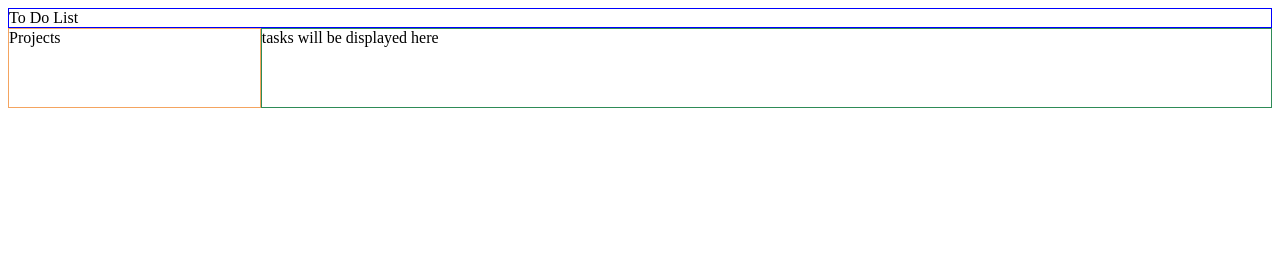
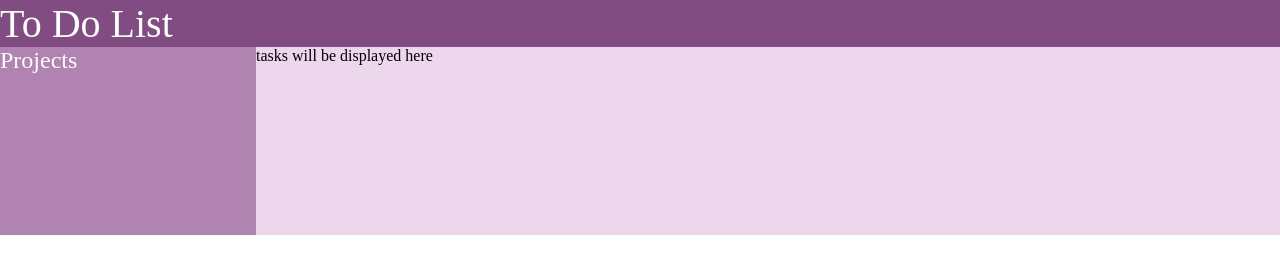
Before and after one commit to shinymayo/to-do-list, a website built with webpack: page index.html in a window 1280 px wide. Built offline with nearby package versions, Linux system fonts and the light colour scheme.

Commit message:
Add basic styling

```diff
--- a/src/index.js
+++ b/src/index.js
@@ -7,6 +7,8 @@ import Icon from './icon.png';
 // data
 import Data from "./data.xml";
 import Notes from "./data.csv";
+
+import createTaskFolders from "./taskFolders";
 
 // function component() {
 //   const element = document.createElement("div");
@@ -30,7 +32,6 @@ import Notes from "./data.csv";
 // document.body.appendChild(component());
 
 function createPageItems() {
-    // const bodyHTML = document.getElementsByTagName("body");
     // main div
     const mainDiv = document.createElement("div");
     mainDiv.classList.add("page");
@@ -47,12 +48,13 @@ function createPageItems() {
     sideDiv.classList.add("side");
     sideDiv.textContent = "Projects";
     mainDiv.appendChild(sideDiv);
+    createTaskFolders();
 
-    // main area div
-    const mainAreaDiv = document.createElement("div");
-    mainAreaDiv.classList.add("main-area");
-    mainAreaDiv.textContent = ("tasks will be displayed here");
-    mainDiv.appendChild(mainAreaDiv);
+    //  tasks div
+    const tasksDiv = document.createElement("div");
+    tasksDiv.classList.add("tasks");
+    tasksDiv.textContent = "tasks will be displayed here";
+    mainDiv.appendChild(tasksDiv);
 }
 
 document.body.appendChild(createPageItems());
--- a/src/style.css
+++ b/src/style.css
@@ -5,11 +5,8 @@
   font-weight: 600;
   font-style: normal;
 }
-
-.hello {
-    color: blue;
-    font-family: 'MyFont';
-    background: url('./icon.png');
+body {
+  margin: 0;
 }
 
 .page {
@@ -21,17 +18,24 @@
 }
 
 .top {
-  border: solid 1px blue;
   grid-column: 1 / 4;
   grid-row: 1 / 2;
+  background-color: rgb(128, 76, 130);
+  color: rgb(255, 255, 255);
+  font-size: 2.5em;
 }
 .side {
-  border: solid 1px sandybrown;
   grid-column: 1 / 2;
   grid-row: 2 / 4;
+  background-color: #B083B0;
+  color: rgb(255, 255, 255);
+  font-size: 1.5em;
 }
-.main-area {
-  border: 1px solid seagreen;
+.tasks {
   grid-column: 2 / 4;
   grid-row: 2 / 4;
+  background-color: rgb(237, 215, 237);
+  /* #2C1E25 --- can be the color for the text
+  #D1B0D2 -- color for the outline
+  #C094BD --- color for highlight? */
 }
--- /dev/null
+++ b/src/taskFolders.js
@@ -0,0 +1,16 @@
+function createTaskFolders() {
+    //Home
+    const home = document.createElement("div");
+    home.textContent = "Home";
+    //today
+    const today = document.createElement("div");
+    today.textContent = "Today";
+    //next 7 days
+    const sevenDays = document.createElement("div");
+    sevenDays.textContent = "7 days";
+    // projects
+    const projects = document.createElement("div");
+    projects.textContent = "Projects";
+}
+
+export default createTaskFolders;
```
Also changed, not shown: 1 other file.
